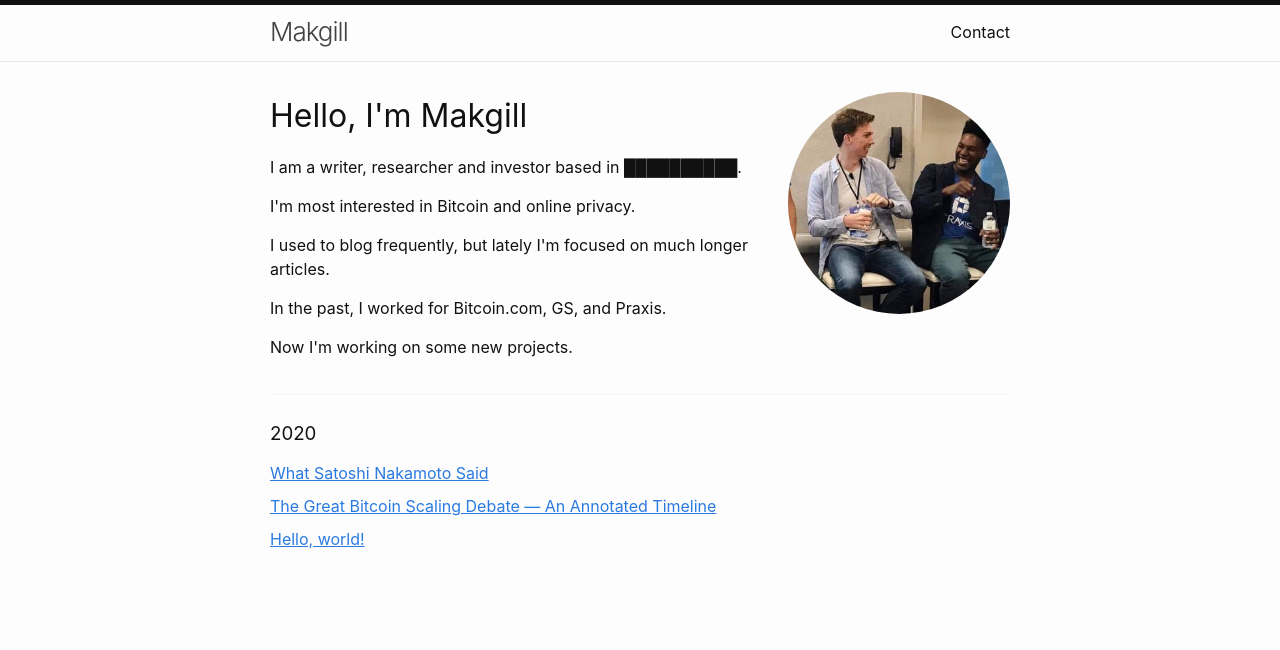
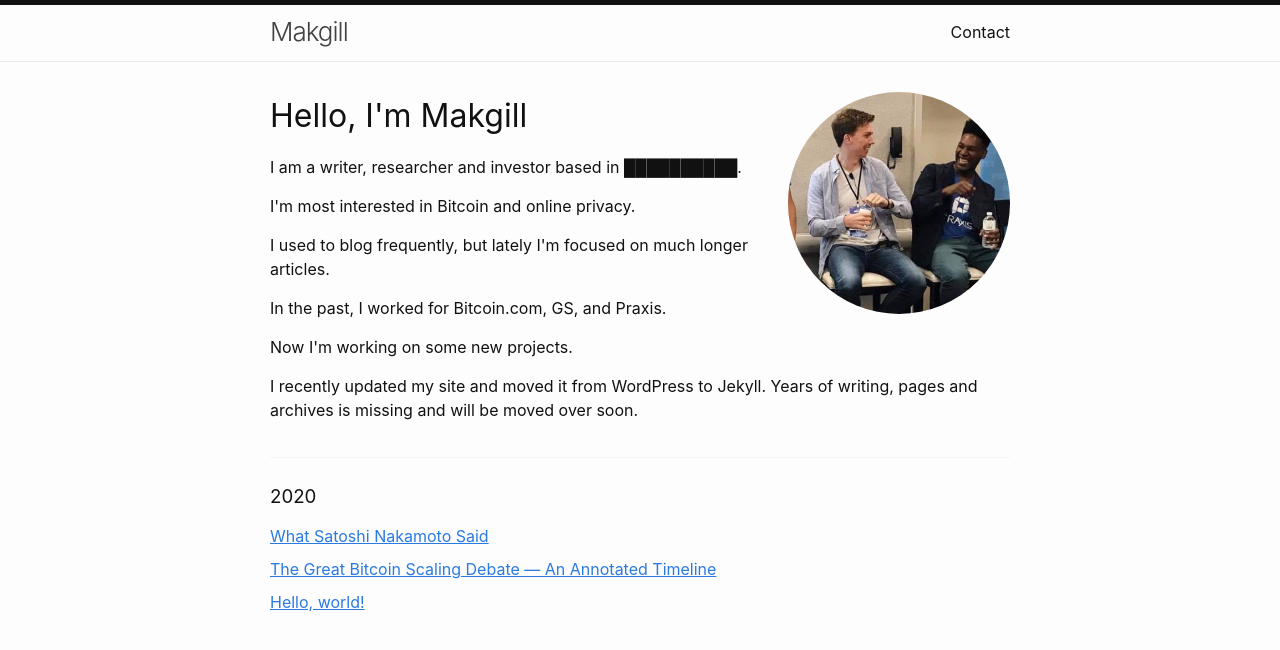
Before and after one commit to derykmakgill/krawisz, a Jekyll site: the page built from index.html, in a window 1280 px wide. Shown: the top 650 px of the page. Built offline with Jekyll 4.4.1, drawn with Linux system fonts in a browser that asks for light colours.

Commit message:
Update home.html

```diff
--- a/_layouts/home.html
+++ b/_layouts/home.html
@@ -19,7 +19,7 @@ layout: default
 "><h1>Hello, I'm Makgill</h1><p>I am a writer, researcher and investor based in ██████████.</p><p>I'm most interested in Bitcoin and online privacy.</p>
     <p>I used to blog frequently, but lately I'm focused on much longer articles.</p><p>In the past, I worked for Bitcoin.com, GS, and Praxis.</p>
 
-    <p>Now I'm working on some new projects.</p>
+    <p>Now I'm working on some new projects.</p><p>I recently updated my site and moved it from WordPress to Jekyll. Years of writing, pages and archives is missing and will be moved over soon.</p>
    </div></header>
 
 
```
